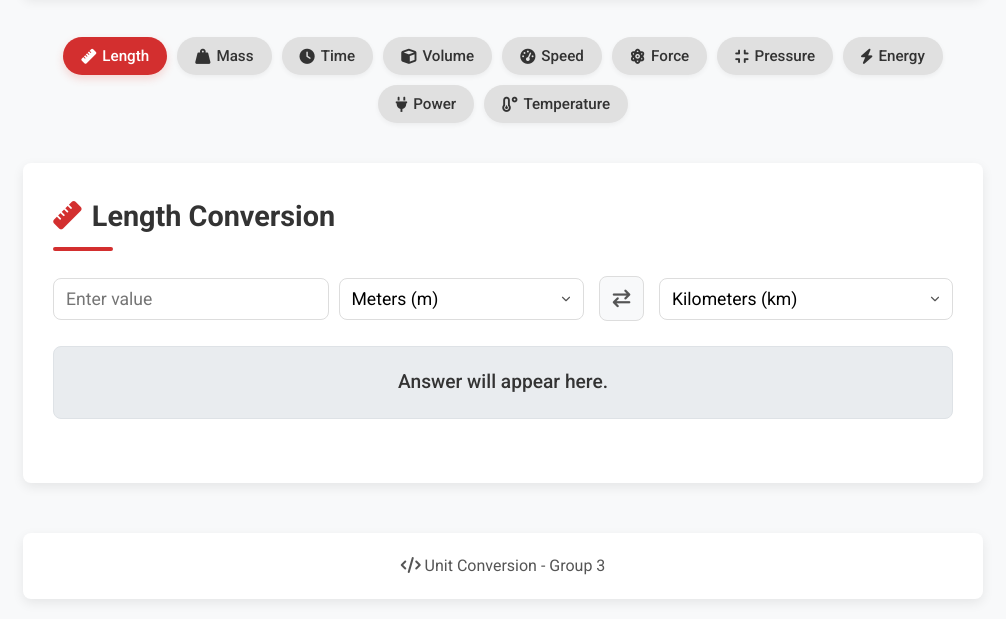
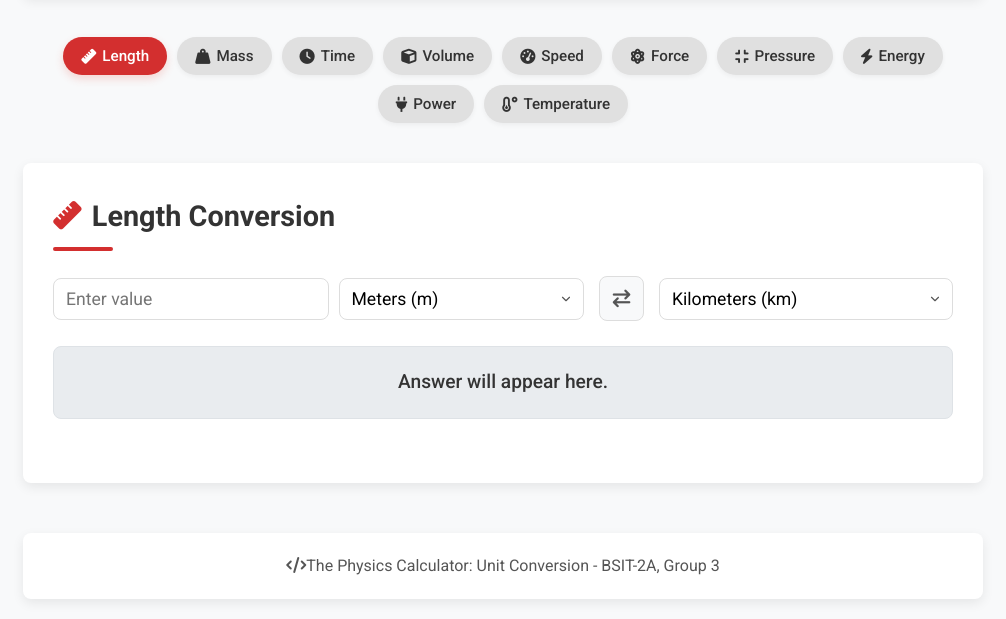
Before and after one commit to iguessrob/CONV-CALC, a plain HTML site: page index.html in a window 1280 px wide. Shown: the part 195-814 px from the top of the page, without its empty margins (137-1143 px from the left). Drawn offline with nearby package versions, Linux system fonts and the light colour scheme.

Commit message:
Finished naming

```diff
--- a/index.html
+++ b/index.html
@@ -103,7 +103,7 @@
 
         <!-- Footer section: Credits or other information -->
         <footer>
-            <p><i class="fas fa-code"></i> Unit Conversion - Group 3</p>
+            <p><i class="fas fa-code"></i>The Physics Calculator: Unit Conversion - BSIT-2A, Group 3</p>
         </footer>
     </div>
     <!-- Linking the JavaScript file that powers the calculator's logic -->
```
